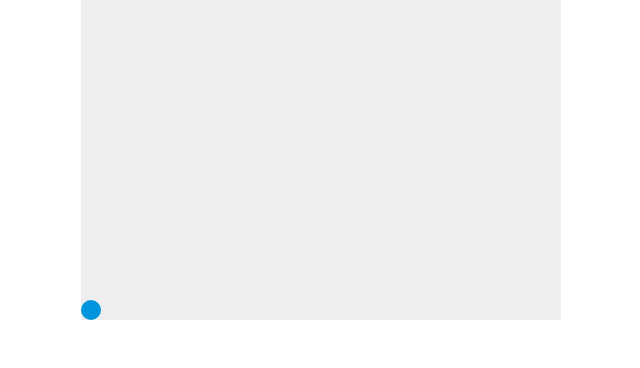
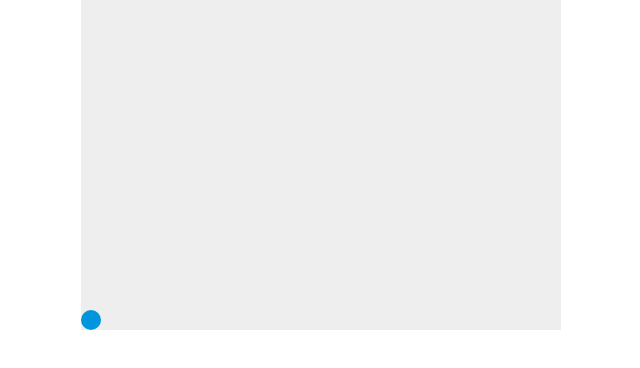
Before and after one commit to makutak/cljs-side-scroll-1, a plain HTML site: page resources/public/index.html in a window 1280 px wide. Shown: the whole page, without its empty margins (319-959 px from the left). Drawn offline with Linux system fonts and the light colour scheme; files whose address does not match are found by name.

```diff
--- a/resources/public/index.html
+++ b/resources/public/index.html
@@ -11,7 +11,7 @@
     </style>
   </head>
   <body>
-    <canvas id="app" width="480" height="320"></canvas>
+    <canvas id="app" width="480" height="330"></canvas>
     <script src="cljs-out/dev-main.js" type="text/javascript"></script>
   </body>
 </html>
```
Also changed, not shown: 1 other file.
